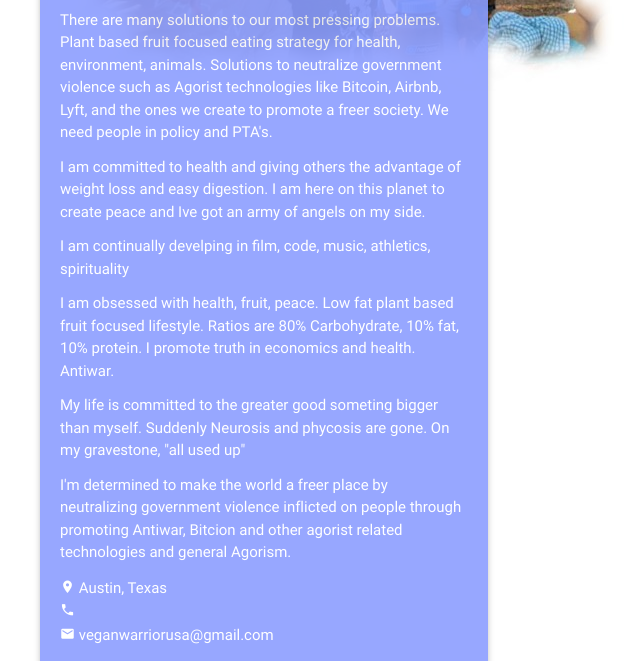
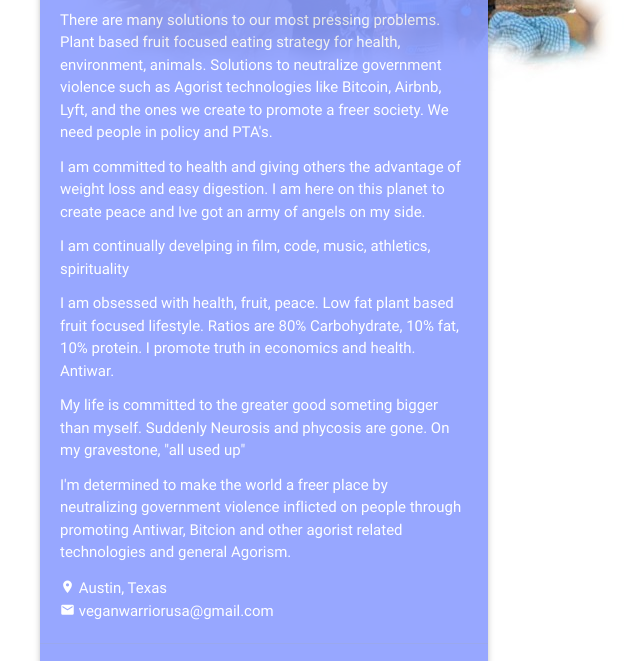
Before and after one commit to veganbrawn/veganbrawn.github.io, a plain HTML site: page index.html in a window 1280 px wide. Shown: the part 370-1031 px from the top of the page, without its empty margins (16-656 px from the left). Drawn offline with nearby package versions, Linux system fonts and the light colour scheme.

Commit message:
Update index.html

```diff
--- a/index.html
+++ b/index.html
@@ -44,7 +44,7 @@
         </p>
 
         <i class="mdi-communication-location-on"></i> Austin, Texas<br>
-        <i class="mdi-communication-phone"></i> <br>
+
         <i class="mdi-communication-email"></i> veganwarriorusa@gmail.com
       </div>
       <div class="card-action">
```
